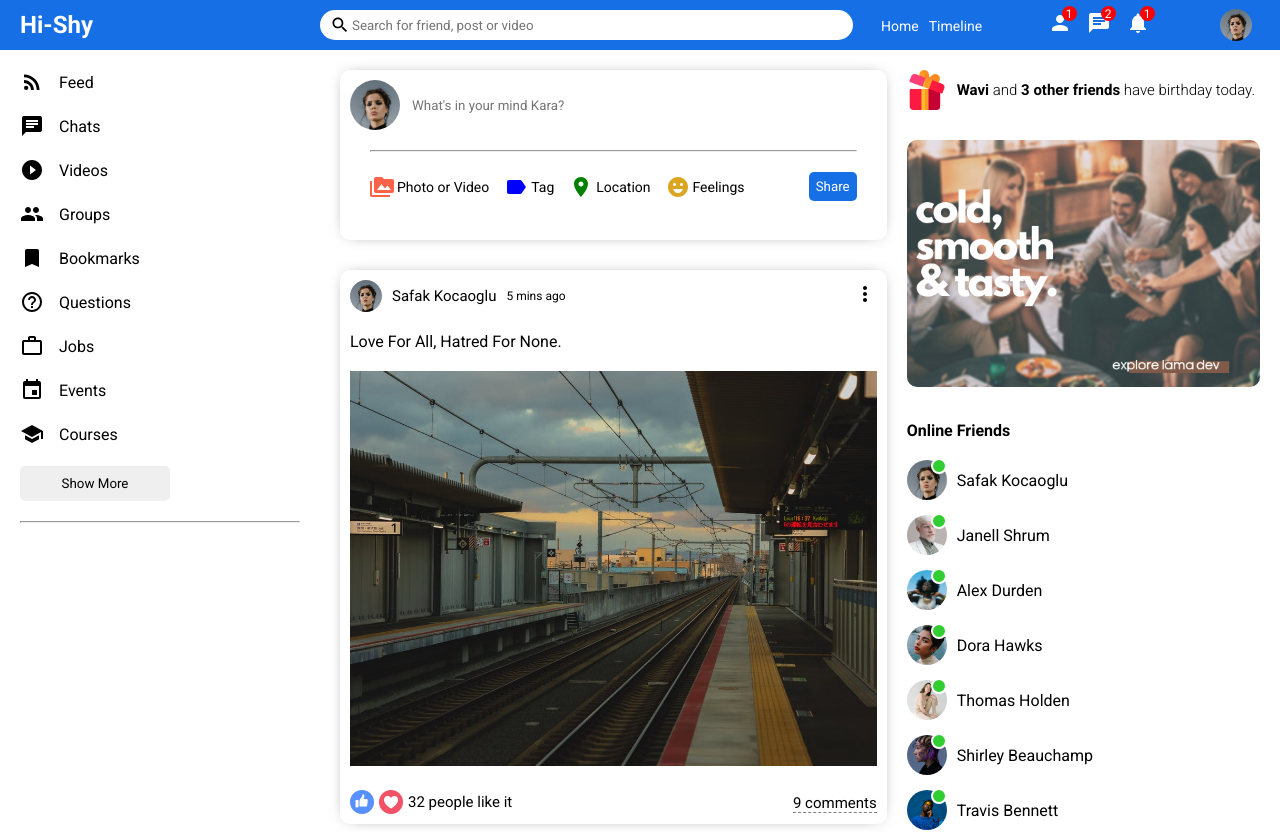
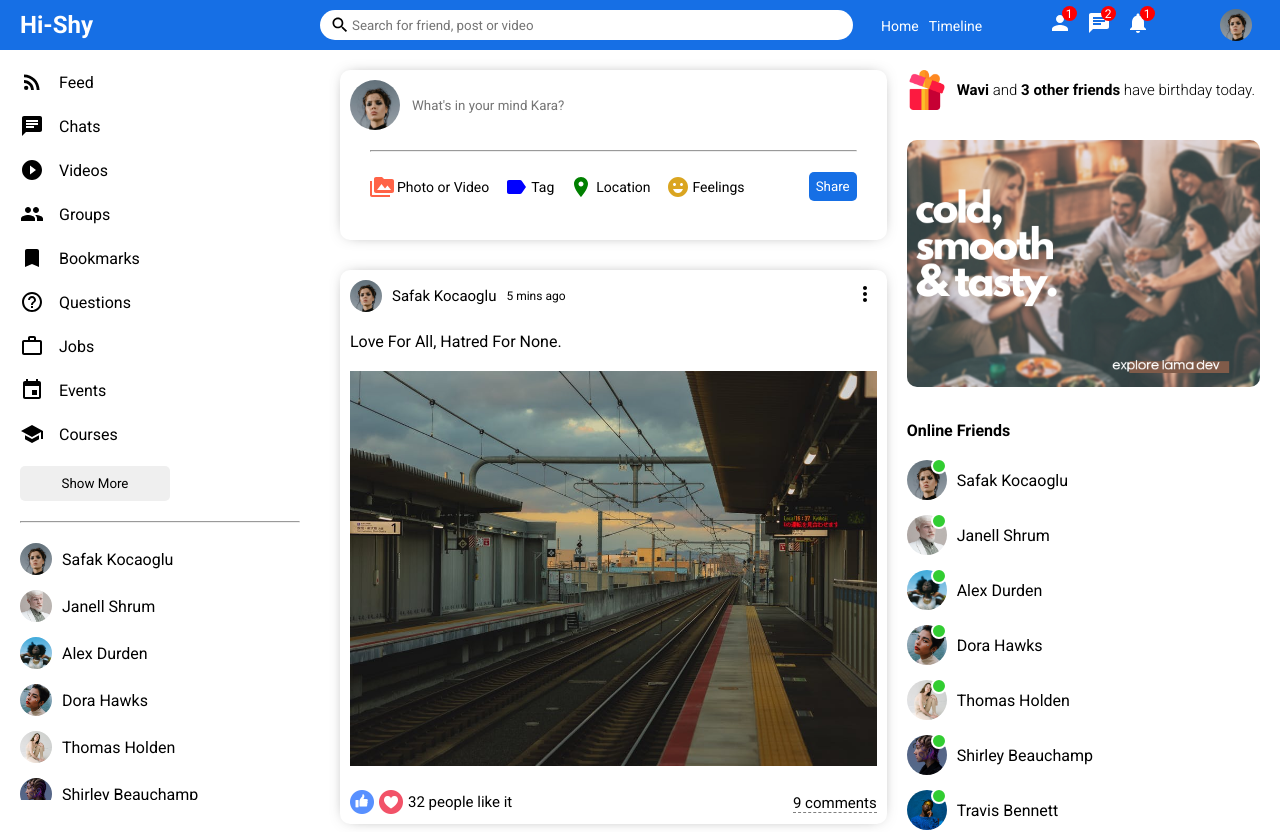
Before and after one commit to whysokara/react-social, a React (Create React App) app: page / in a window 1280 px wide. Shown: the top 832 px of the page. Built offline with nearby package versions, Linux system fonts and the light colour scheme.

Commit message:
CloseFriends Added

```diff
--- /dev/null
+++ b/src/components/closeFriend/CloseFriend.jsx
@@ -0,0 +1,15 @@
+import "./closeFriend.css";
+
+export default function CloseFriend({ user }) {
+  console.log(user);
+  return (
+    <li className="sidebarFriend">
+      <img
+        className="sidebarFriendImg"
+        src={`../assets/${user.profilePicture}`}
+        alt=""
+      />
+      <span className="sidebarFriendName">{user.username}</span>
+    </li>
+  );
+}
--- /dev/null
+++ b/src/components/closeFriend/closeFriend.css
@@ -0,0 +1,13 @@
+.sidebarFriend {
+  display: flex;
+  align-items: center;
+  margin-bottom: 15px;
+}
+
+.sidebarFriendImg {
+  height: 32px;
+  width: 32px;
+  border-radius: 50%;
+  object-fit: cover;
+  margin-right: 10px;
+}
--- a/src/components/online/Online.jsx
+++ b/src/components/online/Online.jsx
@@ -1,18 +1,17 @@
 import "./online.css";
 
-export default function Online(user) {
-  console.log(user);
+export default function Online({ user }) {
   return (
     <li className="rightbarFriend">
       <div className="rightbarProfileImgContainer">
         <img
-          src={`../assets/${user.user.profilePicture}`}
+          src={`../assets/${user.profilePicture}`}
           alt=""
           className="rightbarProfileImg"
         />
         <span className="rightbarOnline"></span>
       </div>
-      <span className="rightbarUsername">{user.user.username}</span>
+      <span className="rightbarUsername">{user.username}</span>
     </li>
   );
 }
--- a/src/components/sidebar/Sidebar.jsx
+++ b/src/components/sidebar/Sidebar.jsx
@@ -1,178 +1,3 @@
-// import {
-//   RssFeed,
-//   Chat,
-//   PlayCircleFilledOutlined,
-//   Group,
-//   Bookmark,
-//   HelpOutline,
-//   WorkOutline,
-//   Event,
-//   School,
-// } from "@material-ui/icons";
-// import "./sidebar.css";
-
-// export default function Sidebar() {
-//   return (
-//     <div className="sidebar">
-//       <div className="sidebarWrapper">
-//         <ul className="sidebarList">
-//           <li className="sidebarListItem">
-//             <RssFeed className="sidebarIcon" />
-//             <span className="sidebarListItemText">Feed</span>
-//           </li>
-//           <li className="sidebarListItem">
-//             <Chat className="sidebarIcon" />
-//             <span className="sidebarListItemText">Chats</span>
-//           </li>
-//           <li className="sidebarListItem">
-//             <PlayCircleFilledOutlined className="sidebarIcon" />
-//             <span className="sidebarListItemText">Videos</span>
-//           </li>
-//           <li className="sidebarListItem">
-//             <Group className="sidebarIcon" />
-//             <span className="sidebarListItemText">Groups</span>
-//           </li>
-//           <li className="sidebarListItem">
-//             <Bookmark className="sidebarIcon" />
-//             <span className="sidebarListItemText">Bookmarks</span>
-//           </li>
-//           <li className="sidebarListItem">
-//             <HelpOutline className="sidebarIcon" />
-//             <span className="sidebarListItemText">Questions</span>
-//           </li>
-//           <li className="sidebarListItem">
-//             <WorkOutline className="sidebarIcon" />
-//             <span className="sidebarListItemText">Jobs</span>
-//           </li>
-//           <li className="sidebarListItem">
-//             <Event className="sidebarIcon" />
-//             <span className="sidebarListItemText">Events</span>
-//           </li>
-//           <li className="sidebarListItem">
-//             <School className="sidebarIcon" />
-//             <span className="sidebarListItemText">Courses</span>
-//           </li>
-//         </ul>
-//         <button className="sidebarButton">Show More</button>
-//         <hr className="sidebarHr" />
-//         <ul className="sidebarFriendList">
-//           <li className="sidebarFriend">
-//             <img
-//               className="sidebarFriendImg"
-//               src="/assets/person/2.jpeg"
-//               alt=""
-//             />
-//             <span className="sidebarFriendName">Jane Doe</span>
-//           </li>
-//           <li className="sidebarFriend">
-//             <img
-//               className="sidebarFriendImg"
-//               src="/assets/person/2.jpeg"
-//               alt=""
-//             />
-//             <span className="sidebarFriendName">Jane Doe</span>
-//           </li>
-//           <li className="sidebarFriend">
-//             <img
-//               className="sidebarFriendImg"
-//               src="/assets/person/2.jpeg"
-//               alt=""
-//             />
-//             <span className="sidebarFriendName">Jane Doe</span>
-//           </li>
-//           <li className="sidebarFriend">
-//             <img
-//               className="sidebarFriendImg"
-//               src="/assets/person/2.jpeg"
-//               alt=""
-//             />
-//             <span className="sidebarFriendName">Jane Doe</span>
-//           </li>
-//           <li className="sidebarFriend">
-//             <img
-//               className="sidebarFriendImg"
-//               src="/assets/person/2.jpeg"
-//               alt=""
-//             />
-//             <span className="sidebarFriendName">Jane Doe</span>
-//           </li>
-//           <li className="sidebarFriend">
-//             <img
-//               className="sidebarFriendImg"
-//               src="/assets/person/2.jpeg"
-//               alt=""
-//             />
-//             <span className="sidebarFriendName">Jane Doe</span>
-//           </li>
-//           <li className="sidebarFriend">
-//             <img
-//               className="sidebarFriendImg"
-//               src="/assets/person/2.jpeg"
-//               alt=""
-//             />
-//             <span className="sidebarFriendName">Jane Doe</span>
-//           </li>
-//           <li className="sidebarFriend">
-//             <img
-//               className="sidebarFriendImg"
-//               src="/assets/person/2.jpeg"
-//               alt=""
-//             />
-//             <span className="sidebarFriendName">Jane Doe</span>
-//           </li>
-//           <li className="sidebarFriend">
-//             <img
-//               className="sidebarFriendImg"
-//               src="/assets/person/2.jpeg"
-//               alt=""
-//             />
-//             <span className="sidebarFriendName">Jane Doe</span>
-//           </li>
-//           <li className="sidebarFriend">
-//             <img
-//               className="sidebarFriendImg"
-//               src="/assets/person/2.jpeg"
-//               alt=""
-//             />
-//             <span className="sidebarFriendName">Jane Doe</span>
-//           </li>
-//           <li className="sidebarFriend">
-//             <img
-//               className="sidebarFriendImg"
-//               src="/assets/person/2.jpeg"
-//               alt=""
-//             />
-//             <span className="sidebarFriendName">Jane Doe</span>
-//           </li>
-//           <li className="sidebarFriend">
-//             <img
-//               className="sidebarFriendImg"
-//               src="/assets/person/2.jpeg"
-//               alt=""
-//             />
-//             <span className="sidebarFriendName">Jane Doe</span>
-//           </li>
-//           <li className="sidebarFriend">
-//             <img
-//               className="sidebarFriendImg"
-//               src="/assets/person/2.jpeg"
-//               alt=""
-//             />
-//             <span className="sidebarFriendName">Jane Doe</span>
-//           </li>
-//           <li className="sidebarFriend">
-//             <img
-//               className="sidebarFriendImg"
-//               src="/assets/person/2.jpeg"
-//               alt=""
-//             />
-//             <span className="sidebarFriendName">Jane Doe</span>
-//           </li>
-//         </ul>
-//       </div>
-//     </div>
-//   );
-// }
 import "./sidebar.css";
 import {
   RssFeed,
@@ -186,7 +11,7 @@ import {
   School,
 } from "@material-ui/icons";
 import { Users } from "../../dummyData";
-//import CloseFriend from "../closeFriend/CloseFriend";
+import CloseFriend from "../closeFriend/CloseFriend";
 
 export default function Sidebar() {
   return (
@@ -233,9 +58,9 @@ export default function Sidebar() {
         <button className="sidebarButton">Show More</button>
         <hr className="sidebarHr" />
         <ul className="sidebarFriendList">
-          {/* {Users.map((u) => (
+          {Users.map((u) => (
             <CloseFriend key={u.id} user={u} />
-          ))} */}
+          ))}
         </ul>
       </div>
     </div>
```
